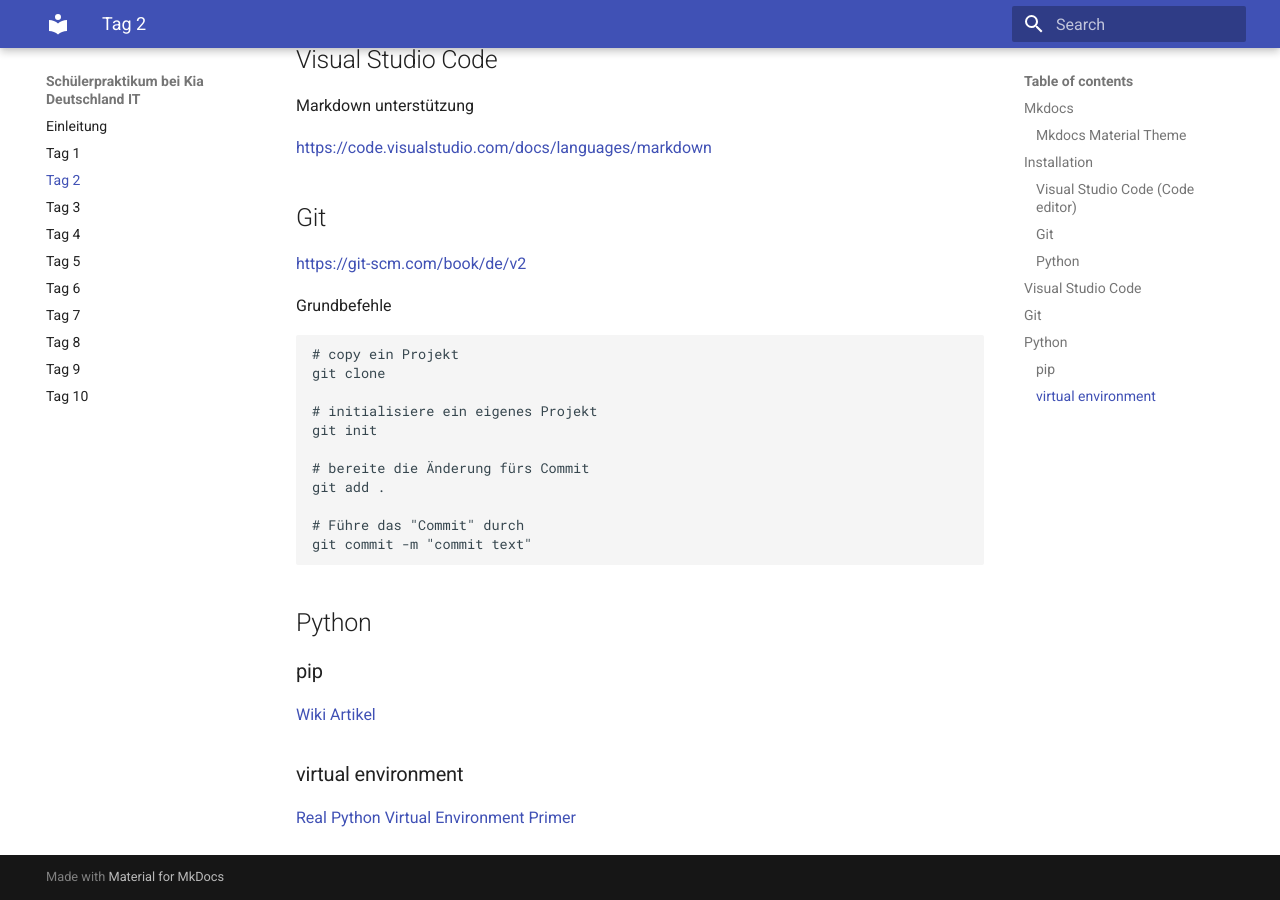
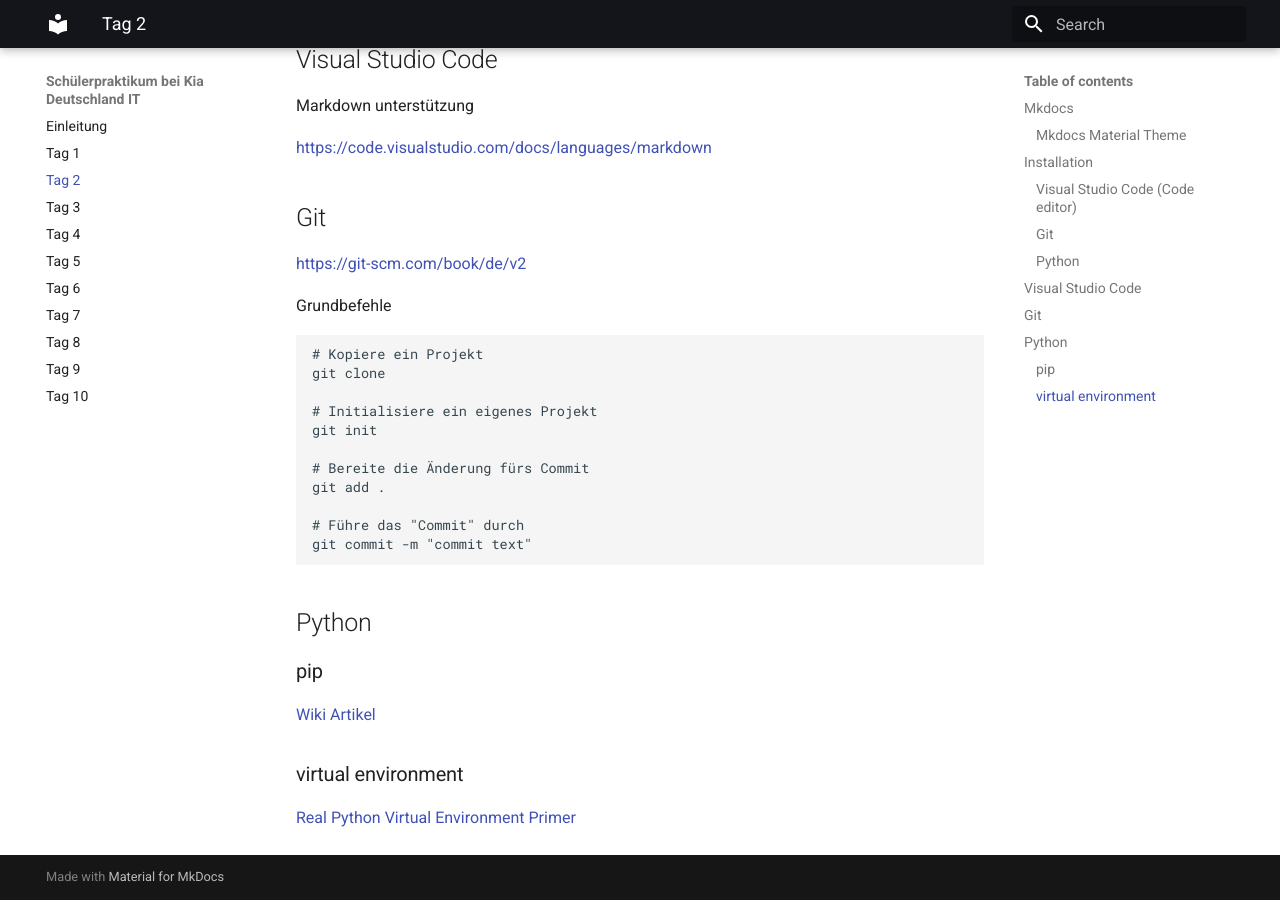
Before and after one commit to kgeniusk/studentinternship, an MkDocs documentation site: the page built from docs/day-02.md, in a window 1280 px wide and 900 px high, scrolled down 769 px. Built offline with MkDocs 1.6.1 and Material for MkDocs 9.7.7, drawn with Linux system fonts in a browser that asks for light colours.

Commit message:
primary color -> black

````diff
--- a/docs/day-02.md
+++ b/docs/day-02.md
@@ -36,13 +36,13 @@
 
 Grundbefehle
 ```bash
-# copy ein Projekt
+# Kopiere ein Projekt
 git clone
 
-# initialisiere ein eigenes Projekt
+# Initialisiere ein eigenes Projekt
 git init
 
-# bereite die Änderung fürs Commit
+# Bereite die Änderung fürs Commit
 git add .
 
 # Führe das "Commit" durch
--- a/mkdocs.yml
+++ b/mkdocs.yml
@@ -1,6 +1,9 @@
 site_name: Schülerpraktikum bei Kia Deutschland IT
 theme:
   name: material
+  palette:
+    scheme: default
+    primary: black
 plugins:
   - search:
       separator: '[\s\-\.]+'
````
